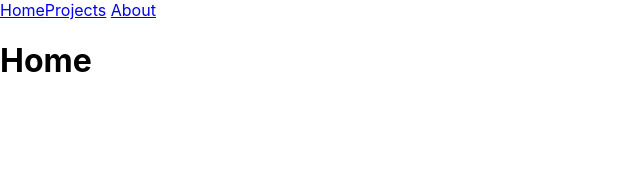
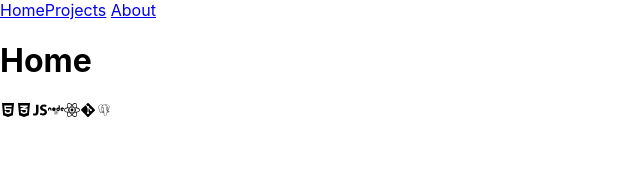
Before and after one commit to Briahana-Mauge/OriginalBricoded, a React (Create React App) app: page / in a window 1280 px wide. Shown: the top 192 px of the page, without its empty margins (0-640 px from the left). Built offline with nearby package versions, Linux system fonts and the light colour scheme.

Commit message:
add skills icons

```diff
--- a/src/Components/Home.jsx
+++ b/src/Components/Home.jsx
@@ -1,9 +1,21 @@
 import React from 'react'
+import { FaHtml5, FaCss3Alt, FaNode, FaReact, FaGitAlt } from 'react-icons/fa';
+import {IoLogoJavascript} from 'react-icons/io'
+import {DiPostgresql} from 'react-icons/di'
+
 const Home = () => {
     return (
         <>
             <h1>Home</h1>
-           </>
+             <FaHtml5 className = 'icon' />
+             <FaCss3Alt className = 'icon' />
+             <IoLogoJavascript className = 'icon' />
+             <FaNode className = 'icon' />
+             <FaReact className = 'icon' />
+             <FaGitAlt className = 'icon' />
+             <DiPostgresql className = 'icon' />
+
+        </>
     )
 }
 
```
